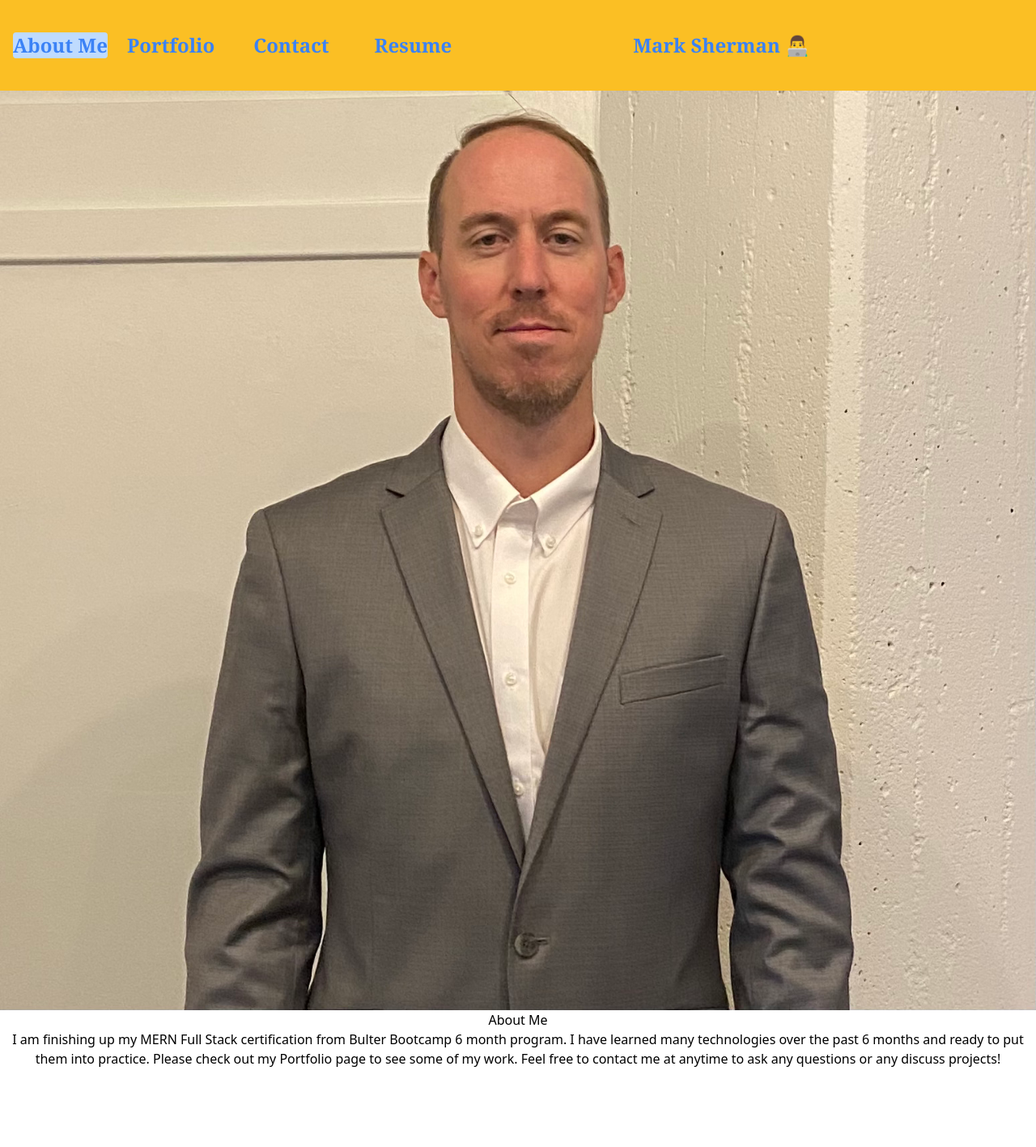
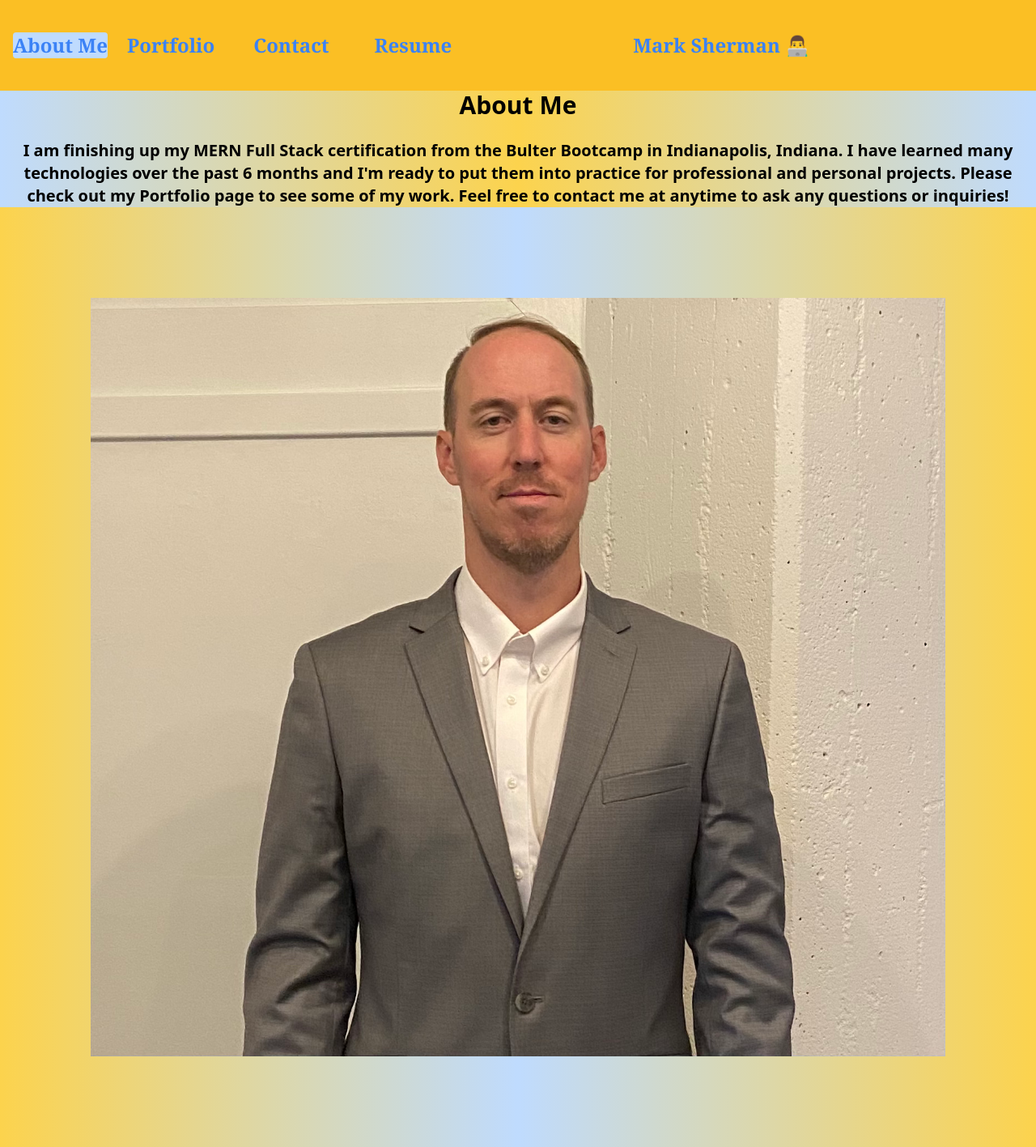
Before and after one commit to marksherm04/react-portfolio, a React (Create React App) app: page / in a window 1280 px wide. Shown: the whole page at 81% size. Before the commit the page ends 1320 px from the top, so only its background shows below. Built offline with nearby package versions, Linux system fonts and the light colour scheme.

Commit message:
about page completed

```diff
--- a/src/components/About/index.js
+++ b/src/components/About/index.js
@@ -3,25 +3,22 @@ import React from 'react';
 function About() {
 	return (
 		<section>
-			<div className="align" id="about">
-				<h1 className="header"></h1>
+			<div className="bg-gradient-to-r from-blue-200 via-yellow-300 to-blue-200" id="about">
+				<h1 className=" text-3xl font-bold">About Me</h1>
+				<br></br>
 			</div>
-			<div className="align">
+			<p className="text-xl font-bold bg-gradient-to-r from-blue-200 via-yellow-300 to-blue-200">
+					I am finishing up my MERN Full Stack certification from the Bulter Bootcamp in Indianapolis, Indiana.
+					I have learned many technologies over the past 6 months and I'm ready to put them into practice for professional and personal projects.
+					Please check out my Portfolio page to see some of my work.  Feel free to contact me at anytime to ask any questions or inquiries!
+				</p>
+			<div className="bg-gradient-to-r from-yellow-300 via-blue-200 to-yellow-300">
 				<img
 					src={process.env.PUBLIC_URL + '/assets/images/mark-headshot.jpg'}
 					alt="mark-sherman"
-					className="my-photo"
+					className="p-28"
 				/>
 			</div>
-			<div>
-				<h2>About Me</h2>
-				<p>
-					I am finishing up my MERN Full Stack certification from Bulter Bootcamp 6 month program.
-					I have learned many technologies over the past 6 months and ready to put them into practice.
-					Please check out my Portfolio page to see some of my work.  Feel free to contact me at anytime to ask any questions or any discuss projects!
-				</p>
-			</div>
-
 		</section>
 	);
 }
--- a/tailwind.config.js
+++ b/tailwind.config.js
@@ -6,9 +6,7 @@ module.exports = {
   darkMode: false, // or 'media' or 'class'
   theme: {
     extend: {
-      backgroundImage: {
-        'hero-pattern': "url('"
-      }
+      backgroundImage: {}
     },
   },
   variants: {
```
Also changed, not shown: public/assets/images/blue-desk-background.jpg (added).
